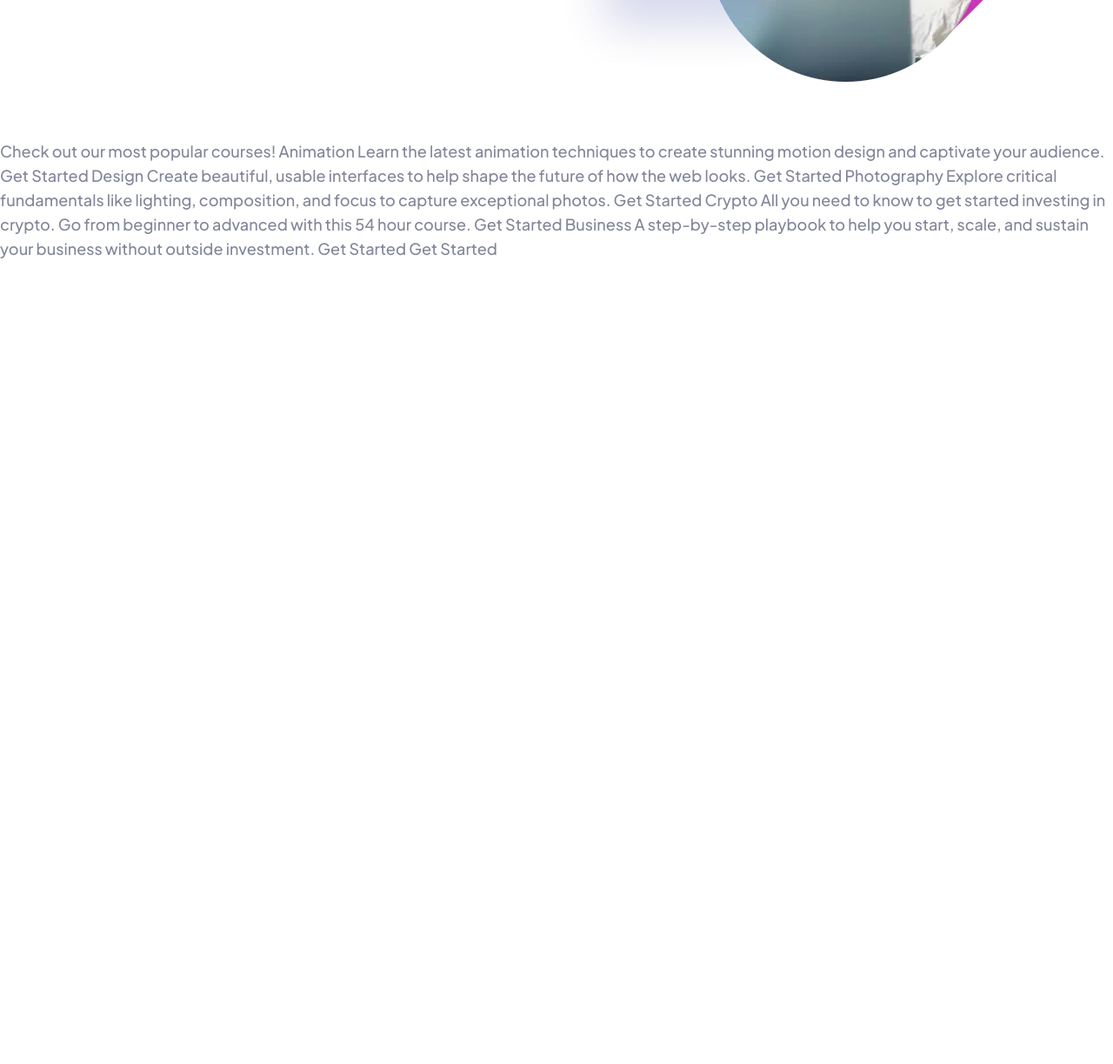
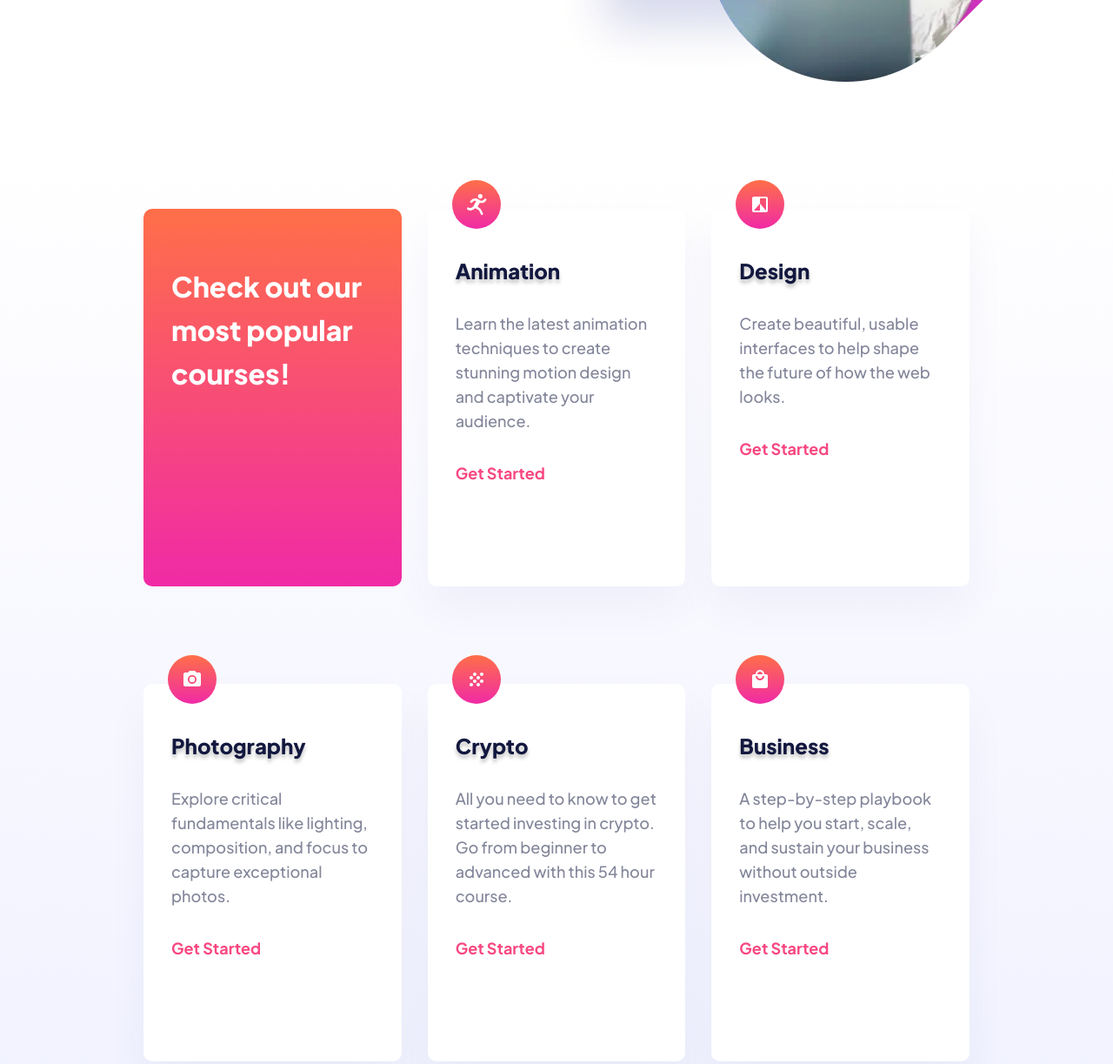
Before and after one commit to joaskr/skilled-e-learning-landing-page, a plain HTML site: page index.html in a window 1280 px wide. Shown: the part 630-1853 px from the top of the page at 87% size. Before the commit the page ends 930 px from the top, so only its background shows below. Drawn offline with Linux system fonts and the light colour scheme.

Commit message:
Added main and footer sections

```diff
--- a/index.html
+++ b/index.html
@@ -17,46 +17,65 @@
   <header>
     <div class="top-section">
       <img src="./assets/logo-dark.svg" alt="skilled logo">
-      <button class="button-header">Get Started</button>
+      <button class="button-header"><a href="#">Get Started</a></button>
     </div>
     <div class="hero-section">
       <h1>Maximize skill, minimize budget</h1>
       <p>Our modern courses across a range of in-demand skills will give you the knowledge you need to live the life you want.</p>
-      <button class="button-main">Get Started</button>
+      <button class="button-main"><a href="#">Get Started</a></button>
       <div class="hero-img-mobile">
         <img src="./assets/image-hero-mobile@2x.webp" alt="woman holding a cup, course hours 1451, members 29k">
       </div>
     </div>
   </header>
-
-  Check out our most popular courses!
-
-  Animation
-  Learn the latest animation techniques to create stunning motion
-  design and captivate your audience.
-  Get Started
-
-  Design
-  Create beautiful, usable interfaces to help shape the future of
-  how the web looks.
-  Get Started
-
-  Photography
-  Explore critical fundamentals like lighting, composition, and focus
-  to capture exceptional photos.
-  Get Started
-
-  Crypto
-  All you need to know to get started investing in crypto. Go from beginner
-  to advanced with this 54 hour course.
-  Get Started
-
-  Business
-  A step-by-step playbook to help you start, scale, and sustain your business
-  without outside investment.
-  Get Started
-
-  Get Started
-
+  <main>
+    <div class="main-header">
+      <h2>Check out our most popular courses!</h2>
+    </div>
+    <div class="card">
+      <img src="./assets/icon-animation.svg" alt="animation icon">
+      <div class="card-content">
+      <h3>Animation</h3>
+      <p>Learn the latest animation techniques to create stunning motion design and captivate your audience.</p>
+      <a href="#">Get Started</a>
+    </div>
+  </div>
+    <div class="card">
+      <img src="./assets/icon-design.svg" alt="design icon">
+      <div class="card-content">
+      <h3>Design</h3>
+      <p>Create beautiful, usable interfaces to help shape the future of how the web looks.</p>
+      <a href="#">Get Started</a>
+      </div>
+    </div>
+    <div class="card">
+      <img src="./assets/icon-photography.svg" alt="photography icon">
+      <div class="card-content">
+      <h3>Photography</h3>
+      <p>Explore critical fundamentals like lighting, composition, and focus to capture exceptional photos.</p>
+      <a href="#">Get Started</a>
+      </div>
+    </div>
+    <div class="card">
+      <img src="./assets/icon-crypto.svg" alt="crypto icon">
+      <div class="card-content">
+      <h3>Crypto</h3>
+      <p>All you need to know to get started investing in crypto. Go from beginner to advanced with this 54 hour course.</p>
+      <a href="#">Get Started</a>
+      </div>
+    </div>
+    <div class="card">
+      <img src="./assets/icon-business.svg" alt="business icon">
+      <div class="card-content">
+      <h3>Business</h3>
+      <p>A step-by-step playbook to help you start, scale, and sustain your business without outside investment.</p>
+      <a href="#">Get Started</a>
+      </div>
+    </div>
+  </main>
+  <footer>
+    <img src="./assets/logo-light.svg" alt="skilled logo">
+    <button class="button-footer"><a href="#">Get Started</a></button>
+  </footer>
 </body>
 </html>
--- a/reset.css
+++ b/reset.css
@@ -112,3 +112,7 @@ ol,
 ul {
   list-style: none;
 }
+a {
+  color: inherit;
+  text-decoration: none;
+}
--- a/style.css
+++ b/style.css
@@ -8,7 +8,7 @@
   --pink-gradient: linear-gradient(180deg, #ff6f48 0%, #f02aa6 100%);
   --purple-gradient: linear-gradient(180deg, #4851ff -54.32%, #f02aa6 100%);
 }
-/* background-image: linear-gradient(45deg, var(--gradient-colors)); */
+
 body {
   font-family: "Plus Jakarta Sans", sans-serif;
   font-size: 1rem;
@@ -111,6 +111,77 @@ h1 {
   width: 120%;
 }
 
+main {
+  display: flex;
+  flex-direction: column;
+  gap: 1rem;
+  padding: 0 1rem 5rem 1rem;
+  background: linear-gradient(180deg, #ffffff 0%, #f0f1ff 100%);
+}
+
+.main-header {
+  background: var(--pink-gradient);
+  padding: 1.5rem 1.75rem 2rem 1.75rem;
+  border-radius: 10px;
+}
+
+h2 {
+  font-size: 1.5rem;
+  line-height: 2rem;
+  color: var(--white);
+}
+
+.card {
+  display: flex;
+  flex-direction: column;
+  align-items: flex-start;
+  width: 100%;
+}
+
+.card-content {
+  background: var(--white);
+  box-shadow: 0px 25px 50px rgba(6, 22, 141, 0.0442381);
+  border-radius: 10px;
+  padding: 3.5rem 1.75rem 2rem 1.75rem;
+  display: flex;
+  flex-direction: column;
+  align-items: flex-start;
+  justify-content: center;
+  gap: 1rem;
+}
+
+.card img {
+  top: 23px;
+  position: relative;
+  margin-left: 1.75rem;
+}
+
+h3 {
+  font-size: 1.25rem;
+  line-height: 1.56rem;
+}
+
+.card-content a {
+  color: var(--dark-pink);
+  font-weight: 700;
+  font-size: 1.125rem;
+}
+
+.card-content a:hover {
+  color: var(--light-pink);
+}
+
+footer {
+  padding: 2.25rem 1rem;
+  display: flex;
+  justify-content: space-between;
+  background-color: var(--dark-blue);
+}
+
+footer img {
+  object-fit: contain;
+}
+
 @media screen and (min-width: 768px) {
   header {
     background-image: url("./assets/image-hero-tablet.webp");
@@ -136,7 +207,31 @@ h1 {
   .button-main {
     margin-bottom: 0px;
   }
+
+  main {
+    display: grid;
+    grid-template-rows: 1fr 1fr 1fr;
+    grid-template-columns: 1fr 1fr;
+    gap: 2rem;
+    height: 100%;
+    padding: 2.5rem 2.5rem 5.375rem 2.5rem;
+  }
+
+  .main-header {
+    align-self: end;
+    padding: 3.5rem 2rem 8.688rem 2rem;
+  }
+
+  .card-content {
+    height: 100%;
+    padding: 3.5rem 2rem 2rem 2rem;
+  }
+
+  footer {
+    padding: 2.25rem 2.5rem;
+  }
 }
+
 @media screen and (min-width: 1000px) {
   body {
     font-size: 1.13rem;
@@ -148,16 +243,11 @@ h1 {
   }
 
   h2 {
-    font-size: 2.5rem;
+    font-size: 2rem;
     line-height: 3.13rem;
   }
 
   h3 {
-    font-size: 2rem;
-    line-height: 3.13rem;
-  }
-
-  h4 {
     font-size: 1.5rem;
     line-height: 1.88rem;
     text-shadow: 0px 4px 4px rgba(0, 0, 0, 0.25);
@@ -185,6 +275,33 @@ h1 {
     background-position-x: 50vw;
     background-position-y: -150px;
   }
+
+  main {
+    display: grid;
+    grid-template-rows: 1fr 1fr;
+    grid-template-columns: 1fr 1fr 1fr;
+    grid-row-gap: 3.5rem;
+    grid-column-gap: 1.875rem;
+    height: 100%;
+    padding: 1.5rem 10.313rem 8.75rem 10.313rem;
+  }
+
+  .main-header {
+    align-self: end;
+    height: 232px;
+    padding: 4rem 2rem 8.625rem 2rem;
+  }
+
+  .card-content {
+    height: 346px;
+    align-self: flex-end;
+    justify-content: flex-start;
+    gap: 2rem;
+  }
+
+  footer {
+    padding: 2rem 10.313rem;
+  }
 }
 
 @media screen and (min-width: 1800px) {
```
